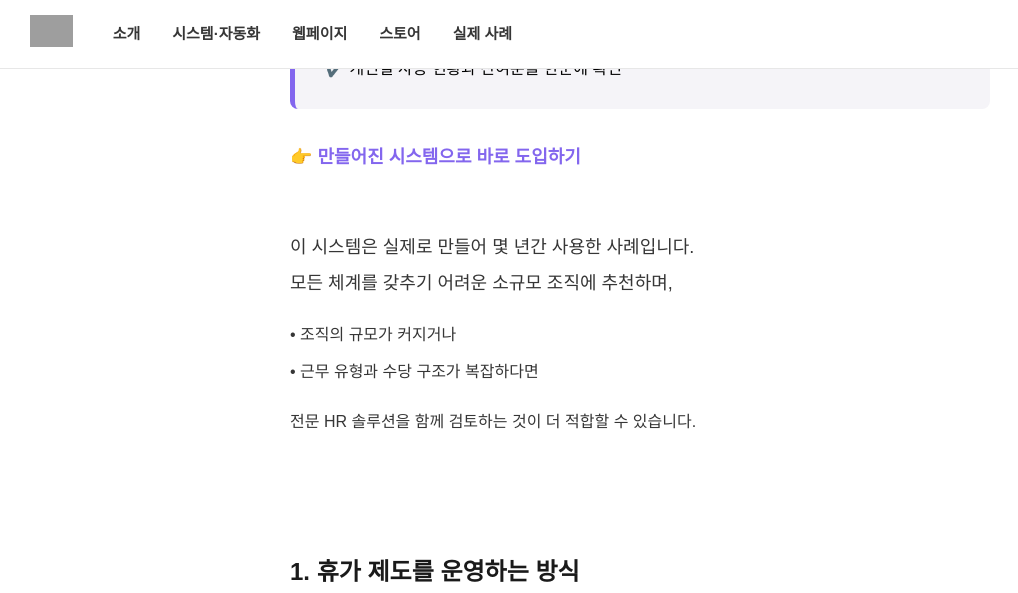
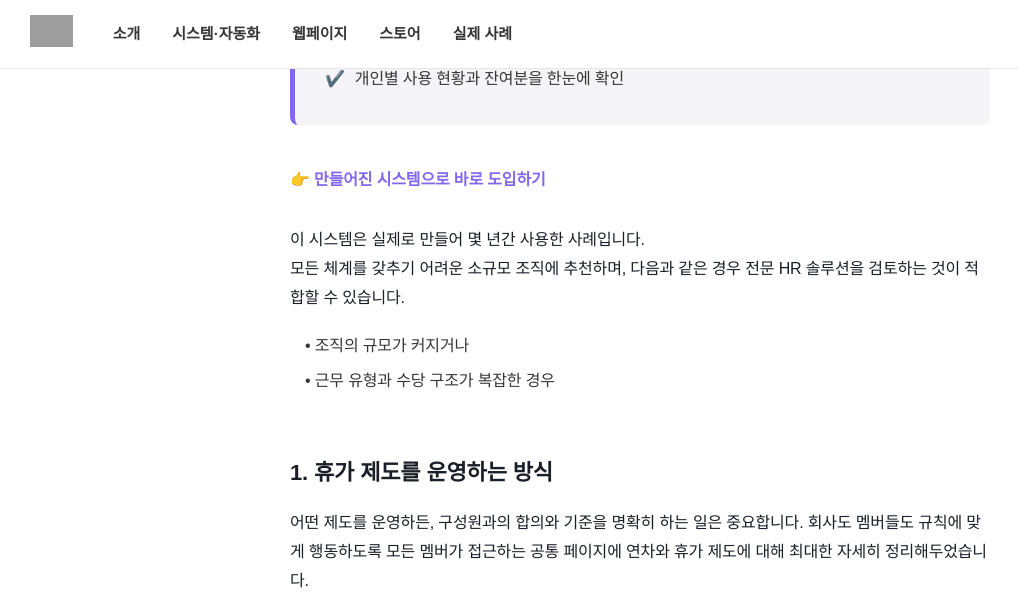
Before and after one commit to nsdlab26/blog, a Jekyll site: the page built from _posts/2026-03-10-leave-management.md, in a window 1280 px wide and 1400 px high, scrolled down 1029 px. Shown: the top 593 px of the window, without its empty margins (0-1018 px from the left). Built offline with Jekyll 4.4.1, drawn with Linux system fonts in a browser that asks for light colours; some web fonts are replaced; some of the changed text lies outside the part shown; grey boxes are pictures that could not be loaded.

Commit message:
Update 2026-03-10-leave-management.md

```diff
--- a/_posts/2026-03-10-leave-management.md
+++ b/_posts/2026-03-10-leave-management.md
@@ -8,148 +8,84 @@ date: 2026-03-10
 meta_title: "[운영 체계 #4] 자동 계산되는 휴가 신청·승인 시스템 "
 meta_description: "엑셀 시트 대신 워크플로우로, 자동 계산되는 휴가 관리. 휴가 신청–승인–연차 차감–잔여 현황까지 한번에."
 ---
-<p style="text-align: left;"><img class="fr-fic fr-dii" src="https://cdn.imweb.me/upload/S20260317e48e798a6d243/9ac13702d8cab.png" alt="노션 썸네일 (2).png">
-	<br>
-</p>
-
-<blockquote style="background-color: #F5F4F8; padding: 25px 30px; border-left: 5px solid #8366EE; border-radius: 8px; margin: 30px 0 30px 0; border-top: none; border-right: none; border-bottom: none; quotes: none;">
-
-	<h2 style="font-size: 22px; font-weight: 700; color: rgb(131, 102, 238); margin-top: 0px; margin-bottom: 15px; display: flex; align-items: center; gap: 8px; line-height: 2;"><span style="font-size: 24px;">💡</span> 핵심 포인트</h2>
-
-	<ul style="list-style: none; padding-left: 0; margin-bottom: 0; font-size: 18px; font-weight: 300; line-height: 1.7;">
-		<li style="display: flex; align-items: start; gap: 10px; margin-bottom: 10px; line-height: 1.15;"><span style="color: #8366EE; font-weight: bold;">✔️</span> <span style="color: rgb(0, 0, 0);">휴가 신청 &rarr; 승인 &rarr; 집계까지 한번에</span></li>
-		<li style="display: flex; align-items: start; gap: 10px; margin-bottom: 10px; line-height: 1.15;"><span style="color: rgb(0, 0, 0);"><span style="font-weight: bold;">✔️</span> 입사일 기준 발생&middot;잔여 연차가 자동 계산</span></li>
-		<li style="display: flex; align-items: start; gap: 10px; line-height: 1.15;"><span style="color: rgb(0, 0, 0);"><span style="font-weight: bold;">✔️</span> 개인별 사용 현황과 잔여분을 한눈에 확인</span></li>
-	</ul>
+<div style="font-family: 'Pretendard', sans-serif; color: #1a1f27; letter-spacing: -0.01em;">
+<p style="text-align: left; margin-bottom: 32px;"><img style="width: 100%; border-radius: 8px;" src="https://cdn.imweb.me/upload/S20260317e48e798a6d243/9ac13702d8cab.png" alt="" /></p>
+<blockquote style="background-color: #f5f4f8; padding: 25px 30px; border-left: 5px solid #8366EE; border-radius: 8px; margin: 30px 0 40px 0; border-top: none; border-right: none; border-bottom: none; quotes: none;">
+<h3 style="font-size: 18px; font-weight: bold; color: #8366ee; margin-top: 0px; margin-bottom: 15px; display: flex; align-items: center; gap: 8px; line-height: 1.4;"><span style="font-size: 20px;">💡</span> 핵심 포인트</h3>
+<ul style="list-style: none; padding-left: 0; margin-bottom: 0; font-size: 16px; font-weight: 400; line-height: 1.7; color: #1a1f27;">
+<li style="display: flex; align-items: start; gap: 10px; margin-bottom: 10px;"><span style="color: #8366ee; font-weight: bold; flex-shrink: 0;">✔️</span> 휴가 신청 → 승인 → 집계까지 한번에</li>
+<li style="display: flex; align-items: start; gap: 10px; margin-bottom: 10px;"><span style="color: #8366ee; font-weight: bold; flex-shrink: 0;">✔️</span> 입사일 기준 발생·잔여 연차가 자동 계산</li>
+<li style="display: flex; align-items: start; gap: 10px;"><span style="color: #8366ee; font-weight: bold; flex-shrink: 0;">✔️</span> 개인별 사용 현황과 잔여분을 한눈에 확인</li>
+</ul>
 </blockquote>
-
-<p style="margin-bottom: 18px; line-height: 2;"><a class="hello-world" href="https://nsdlab.imweb.me/module/?idx=8" rel="noopener noreferrer" style="border-radius: 15px; font-size: 18px; font-weight: 700; text-decoration: none; color: #8366EE;" target="_blank">👉 만들어진 시스템으로 바로 도입하기</a></p>
+<p style="margin-bottom: 32px;"><a style="font-size: 16px; font-weight: bold; text-decoration: none; color: #8366ee;" href="https://nsdlab.imweb.me/module/?idx=8" target="_blank" rel="noopener noreferrer">👉 만들어진 시스템으로 바로 도입하기</a></p>
 <section style="margin-bottom: 60px;">
-
-	<p style="font-size: 18px; font-weight: 300; line-height: 2; margin-bottom: 18px;">
-		<br>이 시스템은 실제로 만들어 몇 년간 사용한 사례입니다.
-		<br>모든 체계를 갖추기 어려운 소규모 조직에 추천하며,</p>
-
-	<ul style="list-style: none; padding-left: 0; margin: 0; font-size: 18px; font-weight: 300; line-height: 1.7;">
-		<li style="display: flex; align-items: center; gap: 10px; margin-bottom: 5px; line-height: 2;">&bull; 조직의 규모가 커지거나</li>
-		<li style="display: flex; align-items: center; gap: 10px; margin-bottom: 18px; line-height: 2;">&bull; 근무 유형과 수당 구조가 복잡하다면</li>
-		<li style="display: flex; align-items: center; gap: 10px; margin-bottom: 18px; line-height: 2;">전문 HR 솔루션을 함께 검토하는 것이 더 적합할 수 있습니다.</li>
-		<li style="display: flex; align-items: center; gap: 10px; margin-bottom: 18px; line-height: 2;">
-			<br>
-		</li>
-	</ul>
+<p style="font-size: 16px; font-weight: 400; line-height: 1.8; color: #1a1f27; margin-bottom: 18px;">이 시스템은 실제로 만들어 몇 년간 사용한 사례입니다.<br /> 모든 체계를 갖추기 어려운 소규모 조직에 추천하며, 다음과 같은 경우 전문 HR 솔루션을 검토하는 것이 적합할 수 있습니다.</p>
+<ul style="list-style: none; padding-left: 15px; margin: 0; font-size: 16px; font-weight: 400; line-height: 1.8; color: #1a1f27;">
+<li>• 조직의 규모가 커지거나</li>
+<li>• 근무 유형과 수당 구조가 복잡한 경우</li>
+<li></li>
+</ul>
 </section>
 <section style="margin-bottom: 60px;">
-
-	<h2 style="font-size: 24px; font-weight: 700; margin-bottom: 20px; line-height: 2;">1. 휴가 제도를 운영하는 방식</h2>
-
-	<p style="font-size: 18px; font-weight: 300; line-height: 2; margin-bottom: 18px;">어떤 제도를 운영하든, 구성원과의 합의와 기준을 명확히 하는 일은 중요합니다. &lsquo;우린 이렇게 할겁니다 땅땅!&rsquo; 못을 박고 회사도 멤버들도 규칙에 맞게 행동하는 것이죠.
-		<br>그래서 모든 멤버가 접근하는 공통 페이지에 연차와 휴가 제도에 대해 최대한 자세히 정리해두었습니다.</p>
-	<div style="margin-bottom: 18px; line-height: 2;"><img src="https://cdn.imweb.me/upload/S20260317e48e798a6d243/fc9708dab314a.png" style="max-width: 100%; height: auto;" class="fr-fil fr-dib"></div>
-
-	<p style="font-size: 18px; font-weight: 300; line-height: 2; margin-bottom: 18px;">이 제도는 휴가 신청 페이지에도 한번 더 대문짝만하게 적어줍니다. 관련된 규칙은 무조건 실제로 행동이 일어나는 화면에도 함께 둬야 잘 지키더라구요 ㅎㅎ</p>
-
-	<p style="font-size: 18px; font-weight: 300; line-height: 2; margin-bottom: 18px;">
-		<br>
-	</p>
+<h2 style="font-size: 22px; font-weight: bold; margin-bottom: 20px; color: #1a1f27; line-height: 1.5;">1. 휴가 제도를 운영하는 방식</h2>
+<p style="font-size: 16px; font-weight: 400; line-height: 1.8; color: #1a1f27; margin-bottom: 18px;">어떤 제도를 운영하든, 구성원과의 합의와 기준을 명확히 하는 일은 중요합니다. 회사도 멤버들도 규칙에 맞게 행동하도록 모든 멤버가 접근하는 공통 페이지에 연차와 휴가 제도에 대해 최대한 자세히 정리해두었습니다.</p>
+<div style="margin-bottom: 18px;"><img style="width: 100%; border-radius: 8px;" src="https://cdn.imweb.me/upload/S20260317e48e798a6d243/fc9708dab314a.png" alt="" /></div>
+<p style="font-size: 16px; font-weight: 400; line-height: 1.8; color: #1a1f27; margin-bottom: 0;">이 제도는 휴가 신청 페이지에도 대문짝만하게 적어줍니다. 관련된 규칙은 무조건 실제로 행동이 일어나는 화면에도 함께 둬야 잘 지키더라고요 ㅎㅎ</p>
+<p style="font-size: 16px; font-weight: 400; line-height: 1.8; color: #1a1f27; margin-bottom: 0;"> </p>
 </section>
 <section style="margin-bottom: 60px;">
-
-	<h2 style="font-size: 24px; font-weight: 700; margin-bottom: 20px; line-height: 2;">2. 휴가 신청&middot;승인&middot;관리 페이지 구조</h2>
-
-	<p style="font-size: 18px; font-weight: 300; line-height: 2; margin-bottom: 18px;">휴가는 아래 두 개의 페이지를 중심으로 운영됩니다. 한 번 승인된 휴가 관리자 승인 없이 삭제할 수 없고, 모든 멤버의 휴가 내역과 잔여 연차는 별도 관리 페이지에서 한 눈에 확인할 수 있도록 구성했습니다.</p>
-	<div style="background-color: #F9F9FB; border: 1px solid #EAEAEF; padding: 24px 30px; border-radius: 12px; margin-bottom: 18px;">
-
-		<h3 style="font-size: 20px; font-weight: 700; margin-bottom: 15px; line-height: 2;"><span style="color: rgb(131, 102, 238);">신청&middot;승인 (모든 멤버 접근 가능)</span></h3>
-
-		<ul style="list-style: none; padding-left: 0; margin: 0; font-size: 18px; font-weight: 300; line-height: 1.7;">
-			<li style="display: flex; align-items: start; gap: 10px; margin-bottom: 8px; line-height: 1.5;"><span style="color: #8366EE; font-weight: bold;">✓</span> 멤버가 휴가 신청</li>
-			<li style="display: flex; align-items: start; gap: 10px; line-height: 1.5;"><span style="color: #8366EE; font-weight: bold;">✓</span> 팀장이 알림을 받고 확인 후 승인</li>
-		</ul>
-	</div>
-	<div style="margin-bottom: 30px; line-height: 2;"><img src="https://cdn.imweb.me/upload/S20260317e48e798a6d243/0a776e2e00411.png" style="max-width: 100%; height: auto;" class="fr-fil fr-dib"></div>
-
-	<p>
-		<br>
-	</p>
-
-	<p>
-		<br>
-	</p>
-	<div style="background-color: #F9F9FB; border: 1px solid #EAEAEF; padding: 24px 30px; border-radius: 12px; margin-bottom: 18px;">
-
-		<h3 style="font-size: 20px; font-weight: 700; margin-bottom: 15px; line-height: 2;"><span style="color: rgb(131, 102, 238);">통합 관리 (관리자만 접근 가능)</span></h3>
-
-		<ul style="list-style: none; padding-left: 0; margin: 0; font-size: 18px; font-weight: 300; line-height: 1.7;">
-			<li style="display: flex; align-items: start; gap: 10px; margin-bottom: 8px; line-height: 1.5;"><span style="color: #8366EE; font-weight: bold;">✓</span> 승인된 휴가는 멤버별 사용 리스트에 반영(자동)</li>
-			<li style="display: flex; align-items: start; gap: 10px; line-height: 1.5;"><span style="color: #8366EE; font-weight: bold;">✓</span> 멤버별 누적 휴가 현황에 집계(자동)</li>
-		</ul>
-	</div>
+<h2 style="font-size: 22px; font-weight: bold; margin-bottom: 20px; color: #1a1f27; line-height: 1.5;">2. 휴가 신청·승인·관리 페이지 구조</h2>
+<p style="font-size: 16px; font-weight: 400; line-height: 1.8; color: #1a1f27; margin-bottom: 24px;">휴가는 아래 두 개의 페이지를 중심으로 운영됩니다. 승인된 휴가는 관리자 권한 없이 삭제할 수 없고, 모든 내역은 별도 관리 페이지에서 한눈에 확인 가능합니다.</p>
+<div style="background-color: #f9f9fb; border: 1px solid #EAEAEF; padding: 24px 30px; border-radius: 12px; margin-bottom: 24px;">
+<h3 style="font-size: 18px; font-weight: bold; margin-bottom: 12px; color: #8366ee;">신청·승인 (모든 멤버 접근 가능)</h3>
+<ul style="list-style: none; padding-left: 0; margin: 0; font-size: 16px; font-weight: 400; line-height: 1.6;">
+<li style="display: flex; align-items: start; gap: 8px; margin-bottom: 8px;"><span style="color: #8366ee; font-weight: bold;">✓</span> 멤버가 휴가 신청</li>
+<li style="display: flex; align-items: start; gap: 8px;"><span style="color: #8366ee; font-weight: bold;">✓</span> 팀장이 알림을 받고 확인 후 승인</li>
+</ul>
+</div>
+<div style="margin-bottom: 40px;"><img style="width: 100%; border-radius: 8px;" src="https://cdn.imweb.me/upload/S20260317e48e798a6d243/0a776e2e00411.png" alt="" /></div>
+<div style="margin-bottom: 40px;"> </div>
+<div style="background-color: #f9f9fb; border: 1px solid #EAEAEF; padding: 24px 30px; border-radius: 12px; margin-bottom: 24px;">
+<h3 style="font-size: 18px; font-weight: bold; margin-bottom: 12px; color: #8366ee;">통합 관리 (관리자만 접근 가능)</h3>
+<ul style="list-style: none; padding-left: 0; margin: 0; font-size: 16px; font-weight: 400; line-height: 1.6;">
+<li style="display: flex; align-items: start; gap: 8px; margin-bottom: 8px;"><span style="color: #8366ee; font-weight: bold;">✓</span> 승인된 휴가는 멤버별 사용 리스트에 자동 반영</li>
+<li style="display: flex; align-items: start; gap: 8px;"><span style="color: #8366ee; font-weight: bold;">✓</span> 멤버별 누적 휴가 현황에 자동 집계</li>
+</ul>
+</div>
+<div style="margin-bottom: 18px;"><img style="width: 100%; border-radius: 8px;" src="https://cdn.imweb.me/upload/S20260317e48e798a6d243/d5f2190231f3d.png" alt="" /></div>
 </section>
 <section style="margin-bottom: 60px;">
-	<div style="margin-bottom: 30px; line-height: 1.5;"><img src="https://cdn.imweb.me/upload/S20260317e48e798a6d243/d5f2190231f3d.png" style="max-width: 100%; height: auto;" class="fr-fil fr-dib"></div>
-
-	<h2 style="font-size: 24px; font-weight: 700; margin-bottom: 30px; line-height: 2;">
-		<br>
-	</h2>
-
-	<h2 style="font-size: 24px; font-weight: 700; margin-bottom: 30px; line-height: 2;">3. 휴가&middot;연차가 적용되는 구조</h2>
-
-	<h3 style="font-size: 20px; font-weight: 700; margin-bottom: 15px; line-height: 2;">✔️ 휴가 및 경조사 종류</h3>
-	<hr>
-
-	<p style="font-size: 18px; font-weight: 300; line-height: 2; margin-bottom: 18px;">내부 규정에 맞춰 휴가 유형별로 연차 소진 여부와 일수를 설정할 수 있습니다. 연차가 차감되지 않는 항목도 부재일로 기록해 공백 현황이 보이도록 구성했습니다.</p>
-	<div style="margin-bottom: 40px; line-height: 2;"><img src="https://cdn.imweb.me/upload/S20260317e48e798a6d243/5393b09733c8e.png" style="max-width: 100%; height: auto;" class="fr-fil fr-dib"></div>
-
-	<h3 style="font-size: 20px; font-weight: 700; margin-bottom: 15px; line-height: 2;">
-		<br>
-	</h3>
-
-	<h3 style="font-size: 20px; font-weight: 700; margin-bottom: 15px; line-height: 2;">✔️ 휴가 신청&middot;승인폼</h3>
-	<hr>
-
-	<p style="font-size: 18px; font-weight: 300; line-height: 2; margin-bottom: 18px;">신청자는 아래 테이블을 통해 휴가를 신청하게 되는데요, 다음과 같은 역할을 합니다.</p>
-	<div style="background-color: #F9F9FB; border: 1px solid #EAEAEF; padding: 24px 30px; border-radius: 12px; margin-bottom: 18px;">
-
-		<ul style="list-style: none; padding-left: 0; margin: 0; font-size: 18px; font-weight: 300; line-height: 1.7;">
-			<li style="display: flex; align-items: start; gap: 10px; margin-bottom: 10px; line-height: 1.5;"><span style="color: #8366EE; font-weight: bold;">✓</span> 신청자가 휴가 종류와 일자를 선택하면 연차 소진일이 계산됩니다.</li>
-			<li style="display: flex; align-items: start; gap: 10px; margin-bottom: 10px; line-height: 1.5;"><span style="color: #8366EE; font-weight: bold;">✓</span> 팀장이 승인을 완료하면 신청서에서 사라지고, 멤버별 휴가 사용 현황에 보관됩니다.</li>
-			<li style="display: flex; align-items: start; gap: 10px; line-height: 1.5;"><span style="color: #8366EE; font-weight: bold;">✓</span> 승인 요청을 받은 팀장이나, 승인 완료을 받은 신청자 모두 알림으로 알 수 있습니다.</li>
-		</ul>
-	</div>
-	<div style="margin-bottom: 40px; line-height: 2;"><img src="https://cdn.imweb.me/upload/S20260317e48e798a6d243/e6df517df96ba.png" style="max-width: 100%; height: auto;" class="fr-fil fr-dib"></div>
-
-	<h3 style="font-size: 20px; font-weight: 700; margin-bottom: 15px; line-height: 2;">
-		<br>
-	</h3>
-
-	<h3 style="font-size: 20px; font-weight: 700; margin-bottom: 15px; line-height: 2;">✔️ 멤버별 누적 휴가 사용 리스트</h3>
-	<hr>
-
-	<p style="font-size: 18px; font-weight: 300; line-height: 2; margin-bottom: 18px;">멤버별로 근속연수에 따른 발생 연차, 사용 연차, 잔여 연차를 한 화면에서 관리할 수 있습니다.</p>
-	<div style="background-color: #F9F9FB; border: 1px solid #EAEAEF; padding: 24px 30px; border-radius: 12px; margin-bottom: 18px;">
-
-		<ul style="list-style: none; padding-left: 0; margin: 0; font-size: 18px; font-weight: 300; line-height: 1.7;">
-			<li style="display: flex; align-items: start; gap: 10px; margin-bottom: 10px; line-height: 1.5;"><span style="color: #8366EE; font-weight: bold;">발생 연차:</span> 입사일과 근속연수를 기준으로 재직 기간에 따른 연차가 자동 계산됩니다.</li>
-			<li style="display: flex; align-items: start; gap: 10px; margin-bottom: 10px; line-height: 1.5;"><span style="color: #8366EE; font-weight: bold;">사용 연차:</span> 연차 적용 기간 동안 사용한 모든 연차가 자동으로 집계됩니다.</li>
-			<li style="display: flex; align-items: start; gap: 10px; line-height: 1.5;"><span style="color: #8366EE; font-weight: bold;">잔여 연차:</span> 발생 연차에서 사용 연차를 제외한 현재 기준 잔여 연차가 자동으로 계산됩니다.</li>
-		</ul>
-	</div>
-	<div style="margin-bottom: 40px; line-height: 2;"><img src="https://cdn.imweb.me/upload/S20260317e48e798a6d243/81e66832f5bd2.png" style="max-width: 100%; height: auto;" class="fr-fil fr-dib"></div>
-
-	<p>
-		<br>
-	</p>
-
-	<p>
-		<br>
-	</p>
-
-	<p style="line-height: 2;"><span style="font-size: 18px;">사실 휴가 신청 관리 사례로 소개했지만,<br>결재 신청, 비용 승인 등 신청&ndash;승인&ndash;관리 흐름이 필요한 모든 프로세스에 그대로 적용할 수 있는 구조입니다.😀</span></p>
+<h2 style="font-size: 22px; font-weight: bold; margin-bottom: 24px; color: #1a1f27; line-height: 1.5;"> </h2>
+<h2 style="font-size: 22px; font-weight: bold; margin-bottom: 24px; color: #1a1f27; line-height: 1.5;">3. 휴가·연차가 적용되는 구조</h2>
+<h3 style="font-size: 18px; font-weight: bold; margin-bottom: 12px; color: #1a1f27;"> </h3>
+<h3 style="font-size: 18px; font-weight: bold; margin-bottom: 12px; color: #1a1f27;">✔️ 휴가 및 경조사 종류</h3>
+<p style="font-size: 16px; font-weight: 400; line-height: 1.8; color: #1a1f27; margin-bottom: 18px;">내부 규정에 맞춰 유형별 소진 여부와 일수를 설정할 수 있습니다. 연차가 차감되지 않는 항목도 부재일로 기록해 공백 현황이 보이도록 구성했습니다.</p>
+<div style="margin-bottom: 48px;"><img style="width: 100%; border-radius: 8px;" src="https://cdn.imweb.me/upload/S20260317e48e798a6d243/5393b09733c8e.png" alt="" /></div>
+<h3 style="font-size: 18px; font-weight: bold; margin-bottom: 12px; color: #1a1f27;"> </h3>
+<h3 style="font-size: 18px; font-weight: bold; margin-bottom: 12px; color: #1a1f27;">✔️ 휴가 신청·승인폼</h3>
+<p style="font-size: 16px; font-weight: 400; line-height: 1.8; color: #1a1f27; margin-bottom: 18px;">신청자가 테이블을 통해 신청하면 다음과 같은 자동화가 일어납니다.</p>
+<div style="background-color: #f9f9fb; border: 1px solid #EAEAEF; padding: 24px 30px; border-radius: 12px; margin-bottom: 24px;">
+<ul style="list-style: none; padding-left: 0; margin: 0; font-size: 16px; font-weight: 400; line-height: 1.7;">
+<li style="display: flex; align-items: start; gap: 8px; margin-bottom: 10px;"><span style="color: #8366ee; font-weight: bold;">✓</span> 휴가 종류와 일자를 선택하면 연차 소진일이 자동 계산됩니다.</li>
+<li style="display: flex; align-items: start; gap: 8px; margin-bottom: 10px;"><span style="color: #8366ee; font-weight: bold;">✓</span> 팀장이 승인하면 신청서에서 사라지고 보관함으로 이동합니다.</li>
+<li style="display: flex; align-items: start; gap: 8px;"><span style="color: #8366ee; font-weight: bold;">✓</span> 승인 요청 및 완료 시 관계자 모두에게 알림이 전송됩니다.</li>
+</ul>
+</div>
+<div style="margin-bottom: 48px;"><img style="width: 100%; border-radius: 8px;" src="https://cdn.imweb.me/upload/S20260317e48e798a6d243/e6df517df96ba.png" alt="" /></div>
+<h3 style="font-size: 18px; font-weight: bold; margin-bottom: 12px; color: #1a1f27;"> </h3>
+<h3 style="font-size: 18px; font-weight: bold; margin-bottom: 12px; color: #1a1f27;">✔️ 멤버별 누적 휴가 사용 리스트</h3>
+<p style="font-size: 16px; font-weight: 400; line-height: 1.8; color: #1a1f27; margin-bottom: 18px;">근속연수에 따른 발생, 사용, 잔여 연차를 한 화면에서 관리합니다.</p>
+<div style="background-color: #f9f9fb; border: 1px solid #EAEAEF; padding: 24px 30px; border-radius: 12px; margin-bottom: 24px;">
+<ul style="list-style: none; padding-left: 0; margin: 0; font-size: 16px; font-weight: 400; line-height: 1.7;">
+<li style="margin-bottom: 10px;"><strong style="color: #8366ee;">발생 연차:</strong> 입사일 기준으로 재직 기간에 따른 연차 자동 계산</li>
+<li style="margin-bottom: 10px;"><strong style="color: #8366ee;">사용 연차:</strong> 승인된 모든 연차 내역 자동 집계</li>
+<li><strong style="color: #8366ee;">잔여 연차:</strong> 발생에서 사용을 제외한 현재 기준 잔여분 자동 계산</li>
+</ul>
+</div>
+<div style="margin-bottom: 40px;"><img style="width: 100%; border-radius: 8px;" src="https://cdn.imweb.me/upload/S20260317e48e798a6d243/81e66832f5bd2.png" alt="" /></div>
+<div style="margin-bottom: 40px;"> </div>
+<div style="font-size: 16px; line-height: 1.8; color: #1a1f27; background-color: #f5f4f8; padding: 25px 30px; border-radius: 12px; text-align: left; font-weight: 400;">사실 휴가 신청 사례로 소개했지만, 결재 신청이나 비용 승인 등 <strong style="font-weight: bold;">신청-승인-관리 흐름이 필요한 모든 프로세스</strong>에 그대로 적용할 수 있는 구조입니다. 😀</div>
 </section>
-
-<p><img class="fr-dii" src="https://cdn.imweb.me/upload/S20260317e48e798a6d243/6014cf719f13b.png" style="width: 30px;"></p>
-
-<p>
-	<br>
-</p>
+<p style="margin-top: 32px;"> </p>
+</div>
```
